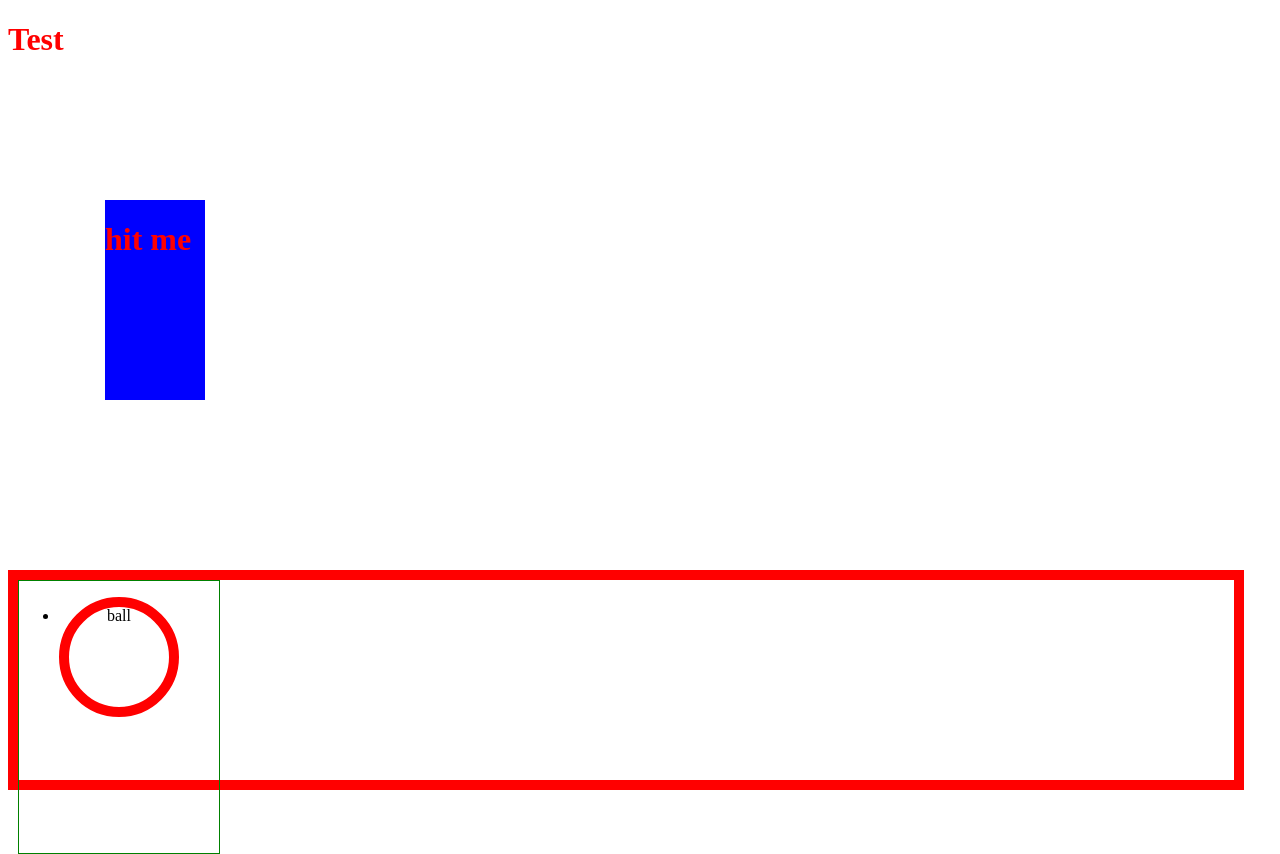
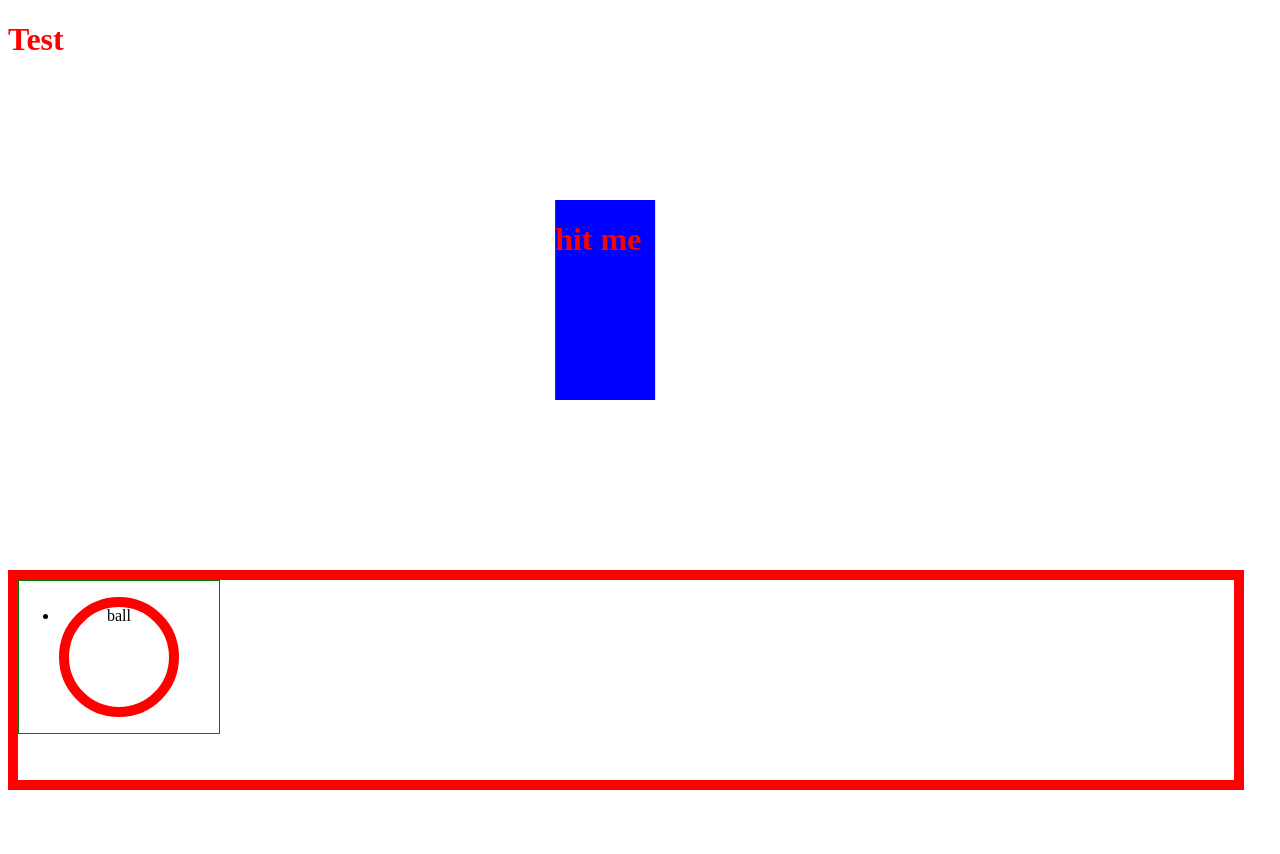
Before and after one commit to cjbreaux/nw, a plain HTML site: page index.html in a window 1280 px wide. Both pictures are taken after a click on the element "ball". After the commit the page ends 800 px from the top, so only its background shows below. Drawn offline with nearby package versions, Linux system fonts and the light colour scheme.

Commit message:
fix bounding box and remove elements by id on click

```diff
--- a/index.html
+++ b/index.html
@@ -15,7 +15,7 @@
     <div class="wrapper" id="wrapper">
       <div class="hand" id="hand">
         <ul>
-          <li class="projectile">ball</li>
+          <li class="projectile" id="0">ball</li>
         </ul>
       </div>
   </div>
--- a/js/scripts.js
+++ b/js/scripts.js
@@ -1,18 +1,13 @@
 var counter = 0;
 
-
-
-
-
 function newProjectile() {
-  $('ul').prepend("<li class='projectile'>ball</li>");
+  $('ul').prepend("<li class='projectile' id=" + counter + ">ball</li>");
   console.log('pew')
 }
 
 function removeProjectile() {
-  $('.projectile').removeClass('projectile');
+  $("#" + (counter-1)).remove();
 }
-
 
 
 $(document).ready(function(){
@@ -21,7 +16,9 @@ $(document).ready(function(){
   $('ul').click(function(){
     $('.projectile').addClass('move');
     setTimeout(newProjectile, 2000);
+    setTimeout(removeProjectile, 2020);
     counter++;
+    console.log(counter);
     // setTimeout(removeProjectile, 1999);
     // console.log('test');
     // console.log(counter);
@@ -30,9 +27,11 @@ $(document).ready(function(){
 
 
 
+
+
   function collision() {
-    var $projectile = $('.projectile'),
-    projectile = $projectile[counter-1],
+    var $projectile =$("#" + (counter-1)),
+    projectile = $projectile[0]
     ballRect = projectile.getBoundingClientRect();
     // console.log(ballRect);
     var $target = $('.target'),
@@ -53,15 +52,22 @@ $(document).ready(function(){
 var test = setInterval(collision, 500);
 
 
+$(function () {
 var pane = $('#wrapper'),
-    box = $('#hand'),
-    w = pane.width() - box.width(),
-    d = {},
-    x = 10;
+box = $('#hand'),
+wh = pane.width() - box.width(),
+wv = pane.height() - box.height(),
+d = {},
+x = 5;
+
+function newh(v,a,b) {
+    var n = parseInt(v, 10) - (d[a] ? x : 0) + (d[b] ? x : 0);
+    return n < 0 ? 0 : n > wh ? wh : n;
+}
 
 function newv(v,a,b) {
     var n = parseInt(v, 10) - (d[a] ? x : 0) + (d[b] ? x : 0);
-    return n < 0 ? 0 : n > w ? w : n;
+    return n < 0 ? 0 : n > wv ? wv : n;
 }
 
 $(window).keydown(function(e) { d[e.which] = true; });
@@ -69,9 +75,10 @@ $(window).keyup(function(e) { d[e.which] = false; });
 
 setInterval(function() {
     box.css({
-        left: function(i,v) { return newv(v, 37, 39); },
+        left: function(i,v) { return newh(v, 37, 39); },
         top: function(i,v) { return newv(v, 38, 40); }
     });
 }, 20);
+});
 
 });
--- a/sass/input.scss
+++ b/sass/input.scss
@@ -18,7 +18,7 @@ h1 {
   position: absolute;
   bottom: 50vh;
   left: 100px;
-  animation: targetMove 4s alternate infinite;
+  animation: targetMove 3s alternate infinite;
 
 }
 
@@ -42,12 +42,12 @@ h1 {
   // 25%{transform: translateY(-100px);}
   // 50%{transform: translateY(-200px);}
   // 75%{transform: translateY(-300px);}
-  100%{transform: translateY(-800px) scale(0.2);}
+  100%{transform: translateY(-800px) scale(0);}
 }
 
 
 .move{
-  animation: move 2s ease forwards;
+  animation: move 3s ease forwards;
 
 }
 @keyframes targetMove {
```
Also changed, not shown: css/output.css.
